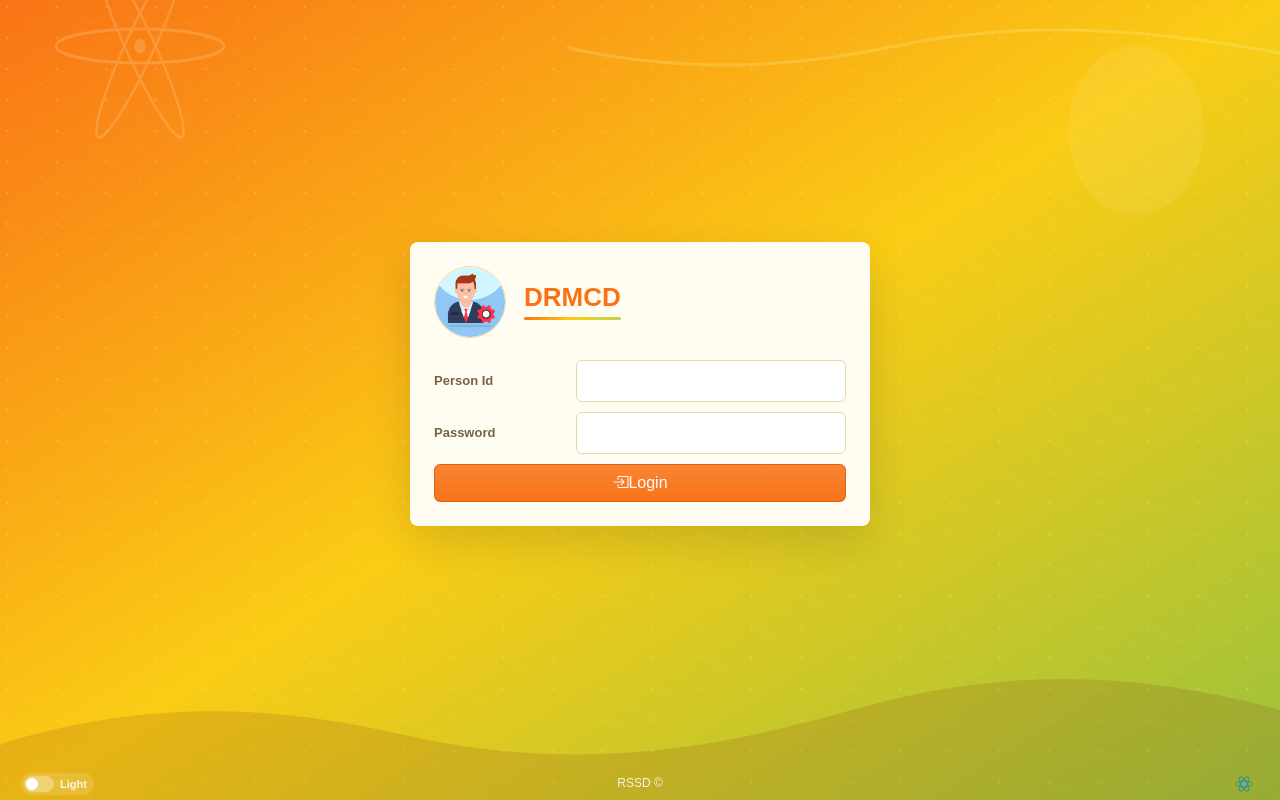
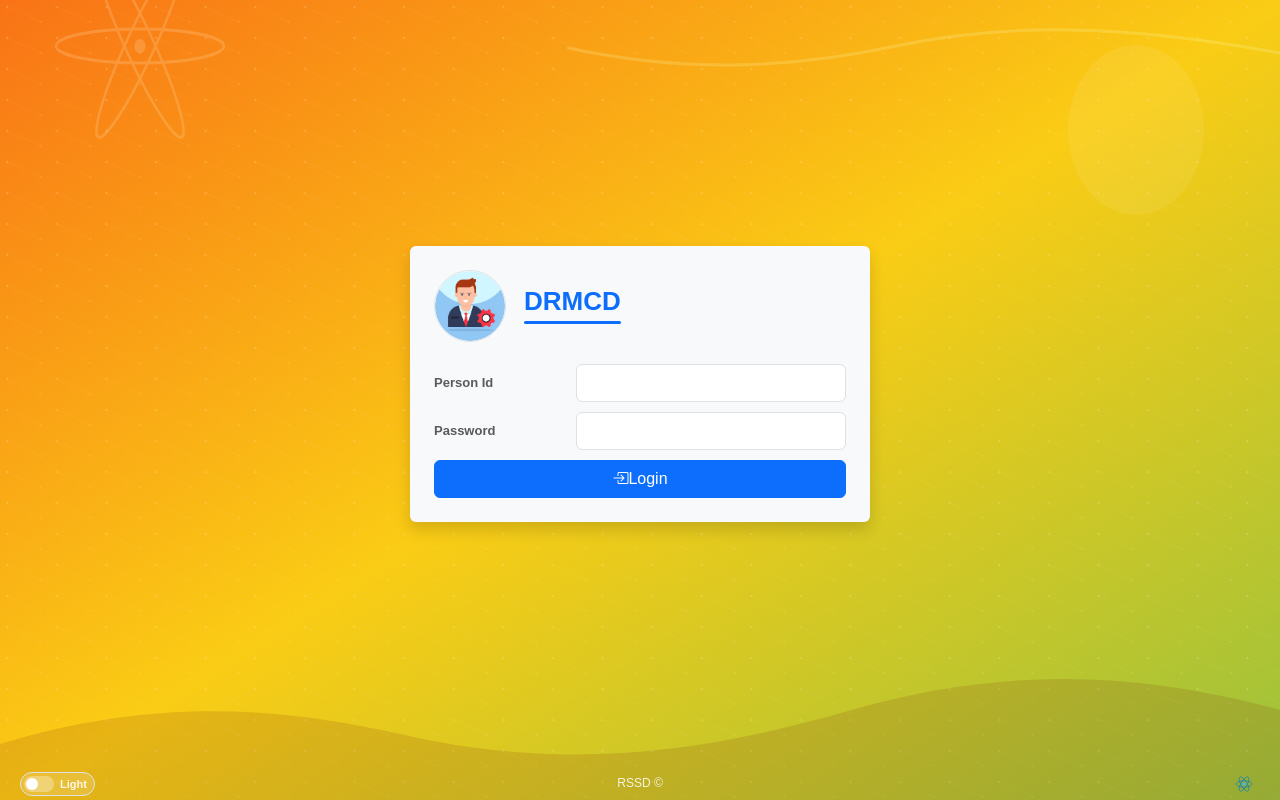
Before and after one commit to gsdhillon/DRMCD, a React (Vite) app in the folder src/main/reactjsx/: page /#/roles in a window 1280 px wide. Built offline with nearby package versions, Linux system fonts and the light colour scheme; no server answers.

Commit message:
After remove custom theme

```diff
--- a/src/main/reactjsx/src/app/Footer.jsx
+++ b/src/main/reactjsx/src/app/Footer.jsx
@@ -19,7 +19,7 @@ export function Footer({ footerText = copyrightText }) {
   const darkMode = themeMode === "dark";
   const appVersion = formatAppVersion(settings?.appVersion);
   const clientDevMode = settings?.clientInDevMode === true;
-  const clientDevModeLabel = "Client Dev Mode " + (clientDevMode ? "ON" : "OFF");
+  const clientDevModeLabel = clientDevMode ? "Dev mode ON. See console." : undefined;
 
   return (
     <footer className="app-footer">
--- a/src/main/reactjsx/src/styles.css
+++ b/src/main/reactjsx/src/styles.css
@@ -9,8 +9,8 @@ body,
 }
 
 body {
-  background: var(--app-page-bg, #fffaf0);
-  color: var(--app-text, #3f2b12);
+  background: var(--bs-body-bg);
+  color: var(--bs-body-color);
   font-family: Arial, Helvetica, sans-serif;
   margin: 0;
   overflow: hidden;
@@ -24,14 +24,12 @@ select {
 
 .login-shell,
 .app-shell {
-  background-color: var(--app-button-color, #f97316);
-  background-image:
-    var(--app-chrome-bg-layer, none),
-    var(--app-bg-gradient, linear-gradient(135deg, #f97316, #facc15, #b9d653));
+  background-color: var(--bs-body-bg);
+  background-image: var(--app-chrome-bg-layer, none);
   background-position: center top;
   background-repeat: no-repeat;
   background-size: 100% 100%;
-  color: var(--app-text, #3f2b12);
+  color: var(--bs-body-color);
 }
 
 .login-shell {
@@ -50,9 +48,9 @@ select {
 }
 
 .login-panel {
-  background: var(--app-panel-bg, #fffdf2);
-  border-radius: var(--app-radius, 8px);
-  box-shadow: var(--app-shadow-panel, 0 16px 42px rgba(15, 23, 42, 0.14));
+  background: var(--bs-tertiary-bg);
+  border-radius: var(--bs-border-radius);
+  box-shadow: var(--bs-box-shadow);
   max-width: 460px;
   padding: 24px;
   width: 100%;
@@ -66,7 +64,7 @@ select {
 }
 
 .login-brand h1 {
-  color: var(--app-button-color, #f97316);
+  color: var(--bs-primary);
   font-size: 26px;
   font-weight: 900;
   letter-spacing: 0;
@@ -77,7 +75,7 @@ select {
 
 .login-brand h1::after,
 .app-brand h1::after {
-  background: var(--app-bg-gradient, linear-gradient(135deg, #f97316, #facc15, #b9d653));
+  background: var(--bs-primary);
   border-radius: 999px;
   content: "";
   display: block;
@@ -87,7 +85,7 @@ select {
 }
 
 .app-logo {
-  border: 1px solid var(--app-border-color, rgba(245, 158, 11, 0.42));
+  border: 1px solid var(--bs-border-color);
   border-radius: 50%;
   height: 62px;
   object-fit: cover;
@@ -108,7 +106,7 @@ select {
 }
 
 .form-row span {
-  color: var(--app-muted-text, #756344);
+  color: var(--bs-secondary-color);
   font-size: 13px;
   font-weight: 700;
 }
@@ -116,38 +114,6 @@ select {
 .form-row .form-control,
 .form-row .form-select {
   min-width: 0;
-}
-
-.form-control,
-.form-select {
-  background-color: var(--app-input-bg, #ffffff);
-  border: 1px solid var(--app-border, #ead9a7);
-  border-radius: var(--app-control-radius, 6px);
-  color: var(--app-input-text, #3f2b12);
-  min-height: 38px;
-  padding: 8px 10px;
-  width: 100%;
-}
-
-.form-control:focus,
-.form-select:focus {
-  background-color: var(--app-input-bg, #ffffff);
-  color: var(--app-input-text, #3f2b12);
-  border-color: var(--app-button-color, #f97316);
-  box-shadow: 0 0 0 3px color-mix(in srgb, var(--app-button-color, #f97316) 22%, transparent);
-  outline: 0;
-}
-
-.form-control:disabled,
-.form-select:disabled {
-  background-color: color-mix(in srgb, var(--app-input-bg, #ffffff) 86%, var(--app-border, #ead9a7));
-  color: var(--app-muted-text, #756344);
-}
-
-.btn-primary {
-  background: linear-gradient(180deg, color-mix(in srgb, var(--app-button-color, #f97316) 88%, #ffffff), var(--app-button-color, #f97316));
-  border-color: color-mix(in srgb, var(--app-button-color, #f97316) 88%, #000000);
-  color: #ffffff;
 }
 
 .app-shell {
@@ -228,9 +194,9 @@ select {
 .header-icon-button {
   align-items: center;
   background: rgba(255, 255, 255, 0.14);
-  border: 1px solid var(--app-border-color, rgba(245, 158, 11, 0.42));
-  border-radius: 8px;
-  color: var(--app-header-text, #3f2b12);
+  border: 1px solid var(--bs-border-color);
+  border-radius: 8px;
+  color: var(--bs-body-color);
   display: inline-flex;
   font-size: 20px;
   height: 42px;
@@ -369,7 +335,7 @@ select {
 }
 
 .profile-menu-item:hover {
-  background: var(--app-hover-bg, #f2f8d7);
+  background: var(--bs-secondary-bg);
 }
 
 .profile-menu-danger:hover {
@@ -763,38 +729,6 @@ select {
   flex: 0 0 auto;
 }
 
-.pagination-wrap .page-link {
-  background: var(--app-surface, #ffffff);
-  border-color: var(--app-border, #ead9a7);
-  color: var(--app-text, #3f2b12);
-}
-
-.pagination-wrap .page-link:hover,
-.pagination-wrap .page-link:focus {
-  background: var(--app-hover-bg, #f2f8d7);
-  border-color: var(--app-border, #ead9a7);
-  color: var(--app-button-color, #f97316);
-}
-
-.pagination-wrap .page-item.active .page-link {
-  background: var(--app-button-color, #f97316);
-  border-color: var(--app-button-color, #f97316);
-  color: var(--app-button-text, #ffffff);
-}
-
-.pagination-wrap .page-item.disabled .page-link {
-  background: color-mix(in srgb, var(--app-surface, #ffffff) 78%, var(--app-panel-bg, #fffdf2));
-  border-color: var(--app-border, #ead9a7);
-  color: var(--app-muted-text, #756344);
-  opacity: .68;
-}
-
-.input-group-text {
-  background: var(--app-panel-bg, #fffdf2);
-  border-color: var(--app-border, #ead9a7);
-  color: var(--app-muted-text, #756344);
-}
-
 .table-responsive {
   flex: 1 1 0;
   min-height: 0;
@@ -841,7 +775,7 @@ select {
 }
 
 .table-column-filter-toggle {
-  color: var(--app-muted-text, #756344);
+  color: var(--bs-secondary-color);
   font-size: 14px;
   line-height: 1;
   padding: 0;
@@ -850,11 +784,11 @@ select {
 .table-column-filter-toggle.active,
 .table-column-filter-toggle:hover,
 .table-column-filter-toggle:focus {
-  color: var(--app-button-color, #f97316);
+  color: var(--bs-primary);
 }
 
 .table-column-filter {
-  box-shadow: var(--app-shadow-popup, 0 18px 48px rgba(15, 23, 42, 0.22));
+  box-shadow: var(--bs-box-shadow);
   left: 0;
   min-width: 220px;
   position: absolute;
@@ -869,9 +803,6 @@ select {
 
 .table th,
 .table td {
-  background: var(--app-surface, #ffffff);
-  border-color: var(--app-border, #ead9a7);
-  color: var(--app-text, #3f2b12);
   padding: 6px 9px;
   vertical-align: middle;
 }
@@ -1405,7 +1336,7 @@ select {
 .vc-editor-page {
   display: grid;
   gap: 12px;
-  grid-template-rows: auto auto auto minmax(0, 1fr) auto;
+  grid-template-rows: auto auto minmax(0, 1fr) auto;
   min-height: 0;
   padding: 8px 12px;
 }
@@ -1831,61 +1762,12 @@ select {
   }
 }
 
-body.theme-dark .table .btn-link.text-dark {
-  color: var(--app-text, #f8fafc) !important;
-}
-
-body.theme-dark .text-secondary {
-  color: var(--app-muted-text, #eadfba) !important;
-}
-
-body.theme-dark .btn-outline-secondary {
-  border-color: var(--app-border, #6c4a1f);
-  color: var(--app-muted-text, #eadfba);
-}
-
-body.theme-dark .btn-outline-secondary:hover,
-body.theme-dark .btn-outline-secondary:focus {
-  background: var(--app-hover-bg, #4a3317);
-  border-color: var(--app-border, #6c4a1f);
-  color: var(--app-text, #fff7d6);
-}
-
-body.theme-dark .app-menu-collapse-button {
-  background: var(--app-panel-bg, #342311);
-  border-color: var(--app-border, #6c4a1f);
-  color: var(--app-text, #fff7d6);
-}
-
-body.theme-dark .app-menu-collapse-button:hover {
-  background: var(--app-hover-bg, #4a3317);
-  color: var(--app-text, #fff7d6);
-}
-
 body.theme-dark .search-highlight {
   background: #fde047;
   border-color: rgba(255, 247, 214, 0.42);
   color: #241507;
 }
 
-body.theme-dark .form-control,
-body.theme-dark .form-select {
-  background-color: var(--app-input-bg, #211407) !important;
-  border-color: var(--app-border, #6c4a1f) !important;
-  color: var(--app-input-text, #fff7d6) !important;
-}
-
-body.theme-dark .form-control:focus,
-body.theme-dark .form-select:focus {
-  background-color: var(--app-input-bg, #211407) !important;
-  color: var(--app-input-text, #fff7d6) !important;
-}
-
-body.theme-dark .form-control::placeholder {
-  color: var(--app-muted-text, #eadfba);
-  opacity: .74;
-}
-
 @media (max-width: 1024px) {
   .app-body {
     grid-template-columns: 1fr;
@@ -1901,14 +1783,12 @@ body.theme-dark .form-control::placeholder {
   }
 
   .app-menu {
-    background-color: var(--app-button-color, #f97316);
-    background-image:
-      var(--app-chrome-bg-layer, none),
-      var(--app-bg-gradient, linear-gradient(135deg, #f97316, #facc15, #b9d653));
+    background-color: var(--bs-body-bg);
+    background-image: var(--app-chrome-bg-layer, none);
     background-position: center top;
     background-repeat: no-repeat;
     background-size: 100% 100%;
-    border: 1px solid var(--app-border, #ead9a7);
+    border: 1px solid var(--bs-border-color);
     border-radius: 8px;
     box-shadow: 0 18px 50px rgba(33, 37, 41, 0.24);
     display: none;
--- a/src/main/reactjsx/src/theme/reactTheme.js
+++ b/src/main/reactjsx/src/theme/reactTheme.js
@@ -47,28 +47,28 @@ function createThemeVars(theme) {
   const chromeImageUrl = theme.assets.bgImage || "";
 
   return {
-    "--app-bg-gradient": theme.login.background,
+    "--app-bg-gradient": "none",
     "--app-chrome-bg-layer": chromeImageUrl ? `url("${chromeImageUrl}")` : "none",
     "--app-chrome-bg-image": chromeImageUrl ? `url("${chromeImageUrl}")` : "none",
-    "--app-page-bg": theme.colors.page,
-    "--app-surface": theme.colors.surface,
-    "--main-panel-bg": theme.colors.content,
-    "--app-panel-bg": theme.colors.panel,
-    "--app-hover-bg": theme.colors.hover,
-    "--app-input-bg": theme.colors.inputBg,
-    "--app-input-text": theme.colors.inputText,
-    "--app-text": theme.colors.text,
-    "--app-muted-text": theme.colors.mutedText,
-    "--app-border": theme.colors.border,
-    "--app-border-color": theme.colors.borderAccent,
-    "--app-button-color": theme.colors.primary,
-    "--app-close-button-color": theme.colors.close,
-    "--app-utility-button-color": theme.colors.utility,
-    "--app-header-bg": theme.header.background,
-    "--app-header-text": theme.header.text,
-    "--app-radius": theme.shape.radius,
-    "--app-control-radius": theme.shape.controlRadius,
-    "--app-shadow-panel": theme.shadow.panel,
-    "--app-shadow-popup": theme.shadow.popup
+    "--app-page-bg": "var(--bs-body-bg)",
+    "--app-surface": "var(--bs-body-bg)",
+    "--main-panel-bg": "var(--bs-tertiary-bg)",
+    "--app-panel-bg": "var(--bs-tertiary-bg)",
+    "--app-hover-bg": "var(--bs-tertiary-bg)",
+    "--app-input-bg": "var(--bs-body-bg)",
+    "--app-input-text": "var(--bs-body-color)",
+    "--app-text": "var(--bs-body-color)",
+    "--app-muted-text": "var(--bs-secondary-color)",
+    "--app-border": "var(--bs-border-color)",
+    "--app-border-color": "var(--bs-border-color)",
+    "--app-button-color": "var(--bs-primary)",
+    "--app-close-button-color": "var(--bs-secondary)",
+    "--app-utility-button-color": "var(--bs-secondary)",
+    "--app-header-bg": "transparent",
+    "--app-header-text": "var(--bs-body-color)",
+    "--app-radius": "var(--bs-border-radius)",
+    "--app-control-radius": "var(--bs-border-radius)",
+    "--app-shadow-panel": "var(--bs-box-shadow)",
+    "--app-shadow-popup": "var(--bs-box-shadow)"
   };
 }
```
